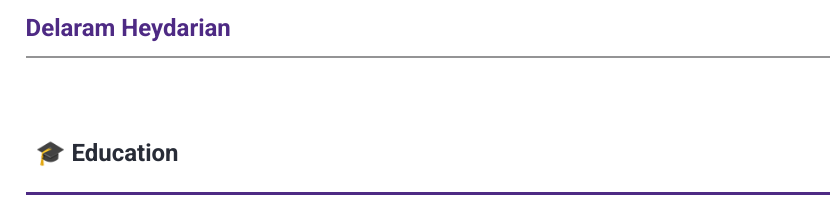
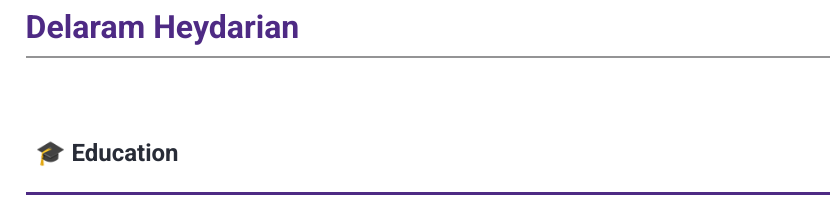
Before and after one commit to DelaramHeydarian/DelaramHeydarian.github.io, a plain HTML site: page about.html in a window 1280 px wide. Shown: the top 202 px of the page, 0-830 px from the left. Drawn offline with nearby package versions, Linux system fonts and the light colour scheme.

Commit message:
change the size of the delaram heydarian in nav.

```diff
--- a/about.html
+++ b/about.html
@@ -14,7 +14,7 @@
   <!-- HEADER-->
   <header>
     <a href="./index.html">
-      <h2 class="logo">Delaram Heydarian</h2>
+      <h1 class="logo">Delaram Heydarian</h1>
     </a>
     <!-- NAVBAR -->
     <nav>
```
Also changed, not shown: contact.html (+1 -1 lines), research.html (+1 -1 lines).
